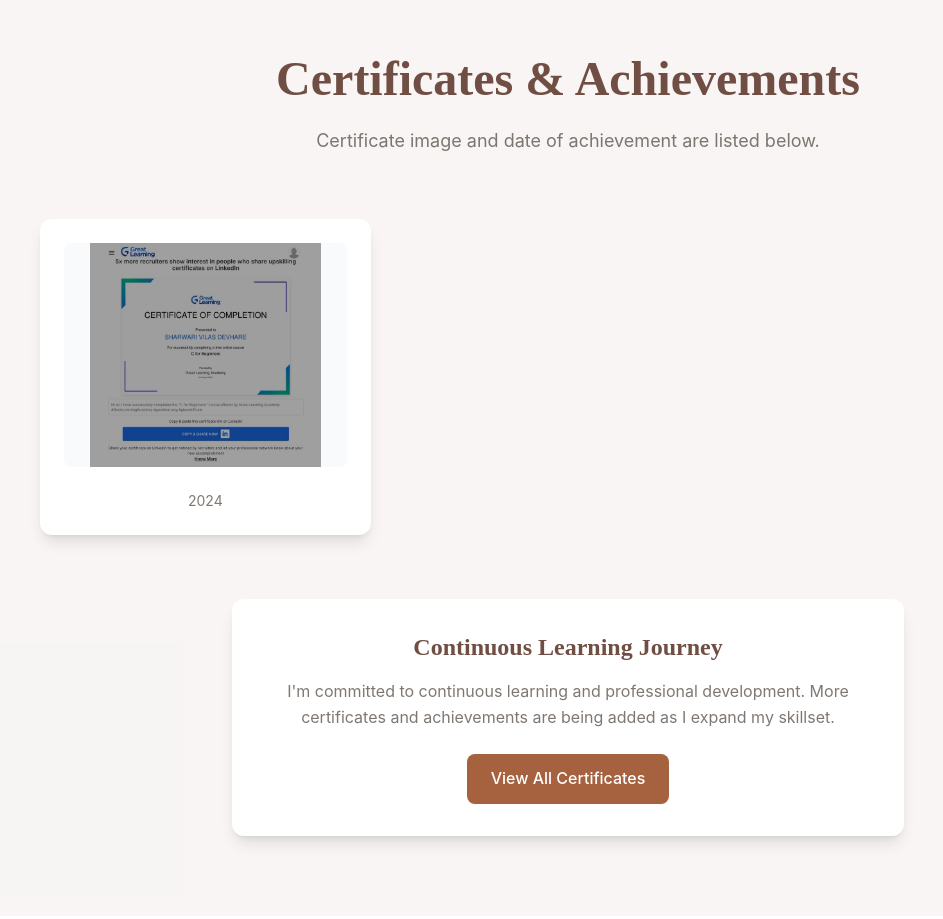
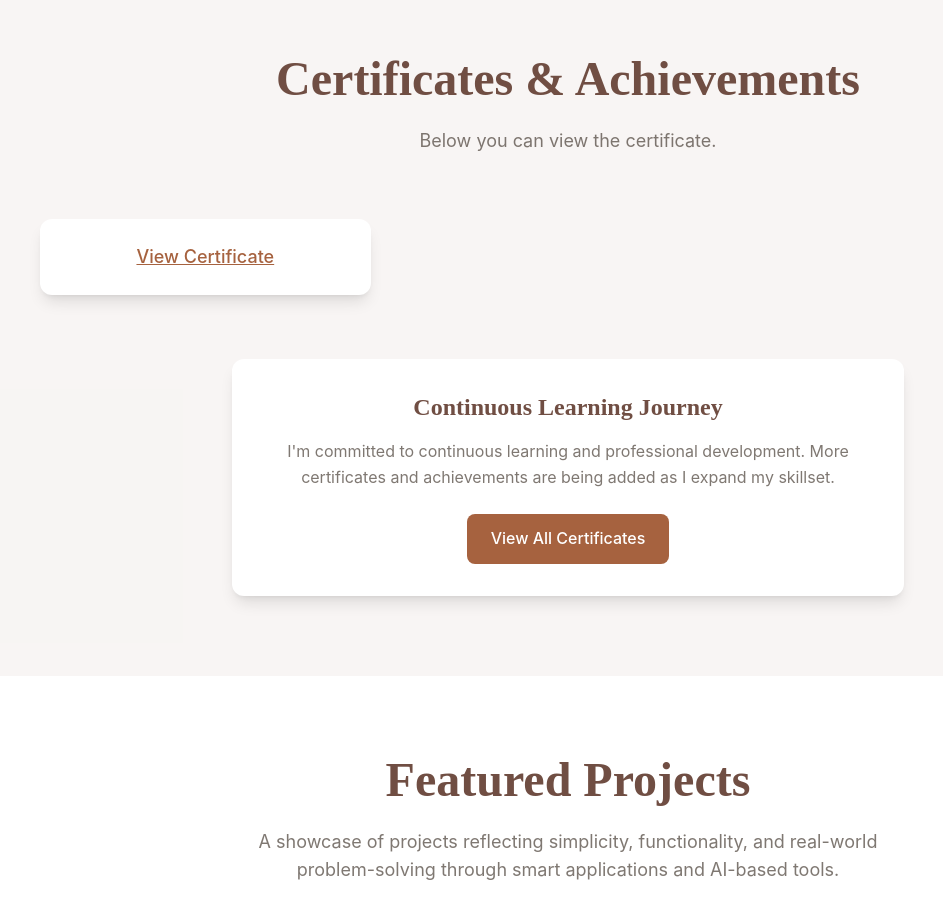
Before and after one commit to sharwaridevhare/portfolio-sharwari-devhare, a React (Vite) app: page / in a window 1280 px wide. Shown: the part 2660-3579 px from the top of the page, without its empty margins (72-1015 px from the left). Built offline with nearby package versions, Linux system fonts and the light colour scheme.

Commit message:
Refactor:
Display certificate as image link

```diff
--- a/src/components/Certificates.tsx
+++ b/src/components/Certificates.tsx
@@ -6,9 +6,7 @@ const Certificates = () => {
       title: 'C for Beginners',
       issuer: 'Great Learning Academy',
       date: '2024',
-      description: 'Certificate of completion for successfully completing the C for Beginners course, demonstrating proficiency in fundamental C programming concepts.',
       image: '/lovable-uploads/14b24444-9fec-4a26-8023-10d8cb8c8e59.png',
-      verificationUrl: '#',
       category: 'Programming'
     }
   ];
@@ -21,7 +19,7 @@ const Certificates = () => {
             Certificates & Achievements
           </h2>
           <p className="text-lg text-foreground/70 max-w-2xl mx-auto">
-            Certificate image and date of achievement are listed below.
+            Below you can view the certificate.
           </p>
         </div>
 
@@ -31,19 +29,15 @@ const Certificates = () => {
               key={certificate.id}
               className="bg-white rounded-xl p-6 shadow-lg hover:shadow-xl transition-all duration-300 hover:-translate-y-2 flex flex-col items-center justify-center"
             >
-              {/* Certificate Image as Link */}
-              <a href={certificate.image} target="_blank" rel="noopener noreferrer" className="block mb-4 rounded-lg overflow-hidden bg-gray-50">
-                <img
-                  src={certificate.image}
-                  alt={`Certificate`}
-                  className="w-80 h-56 object-contain"
-                />
+              {/* Certificate Link */}
+              <a
+                href={certificate.image}
+                target="_blank"
+                rel="noopener noreferrer"
+                className="text-english-brown font-medium underline text-lg hover:text-english-brown/80 transition-colors"
+              >
+                View Certificate
               </a>
-
-              {/* Date */}
-              <span className="text-sm text-foreground/70 mt-2">
-                {certificate.date}
-              </span>
             </div>
           ))}
         </div>
```
